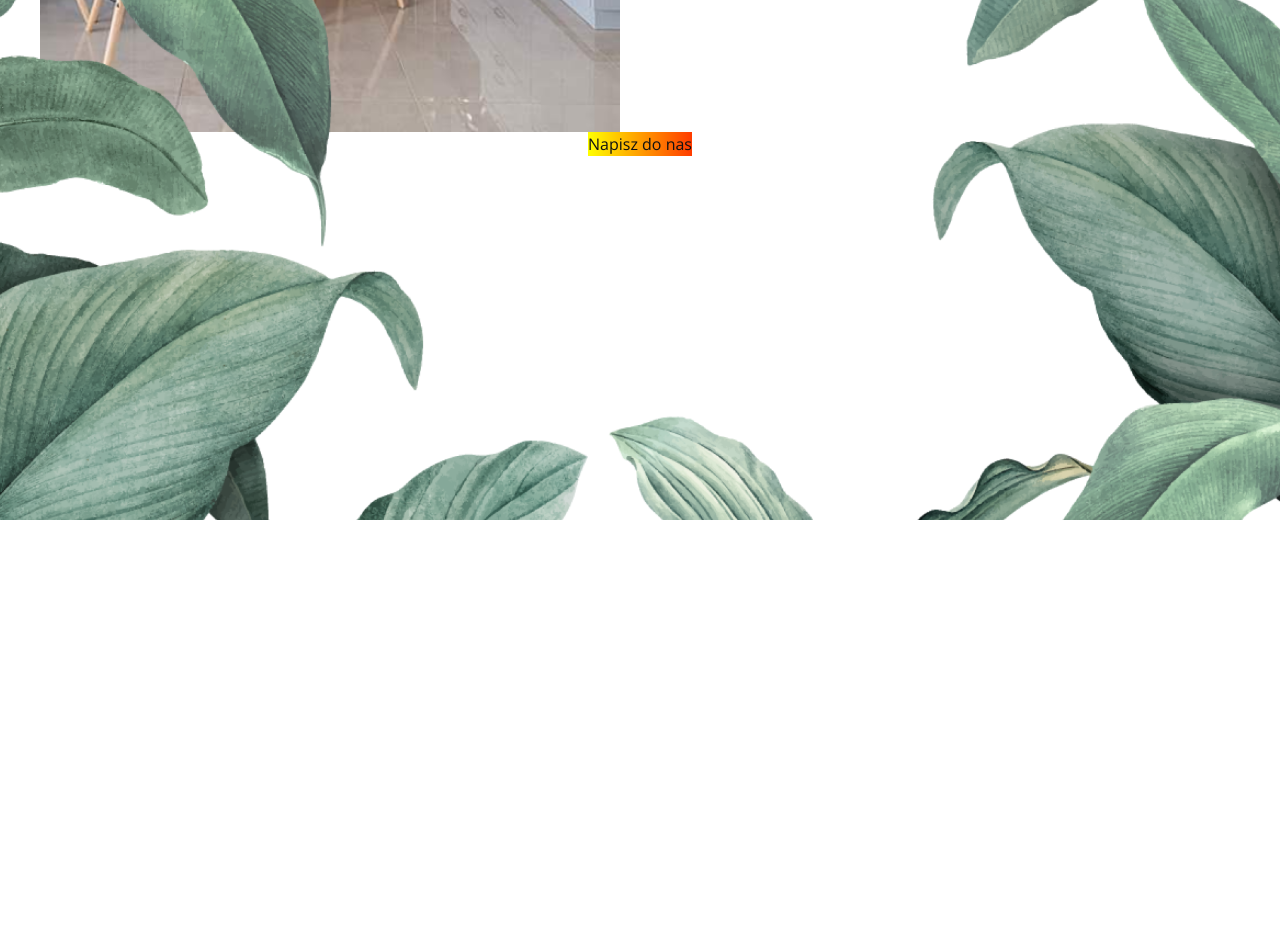
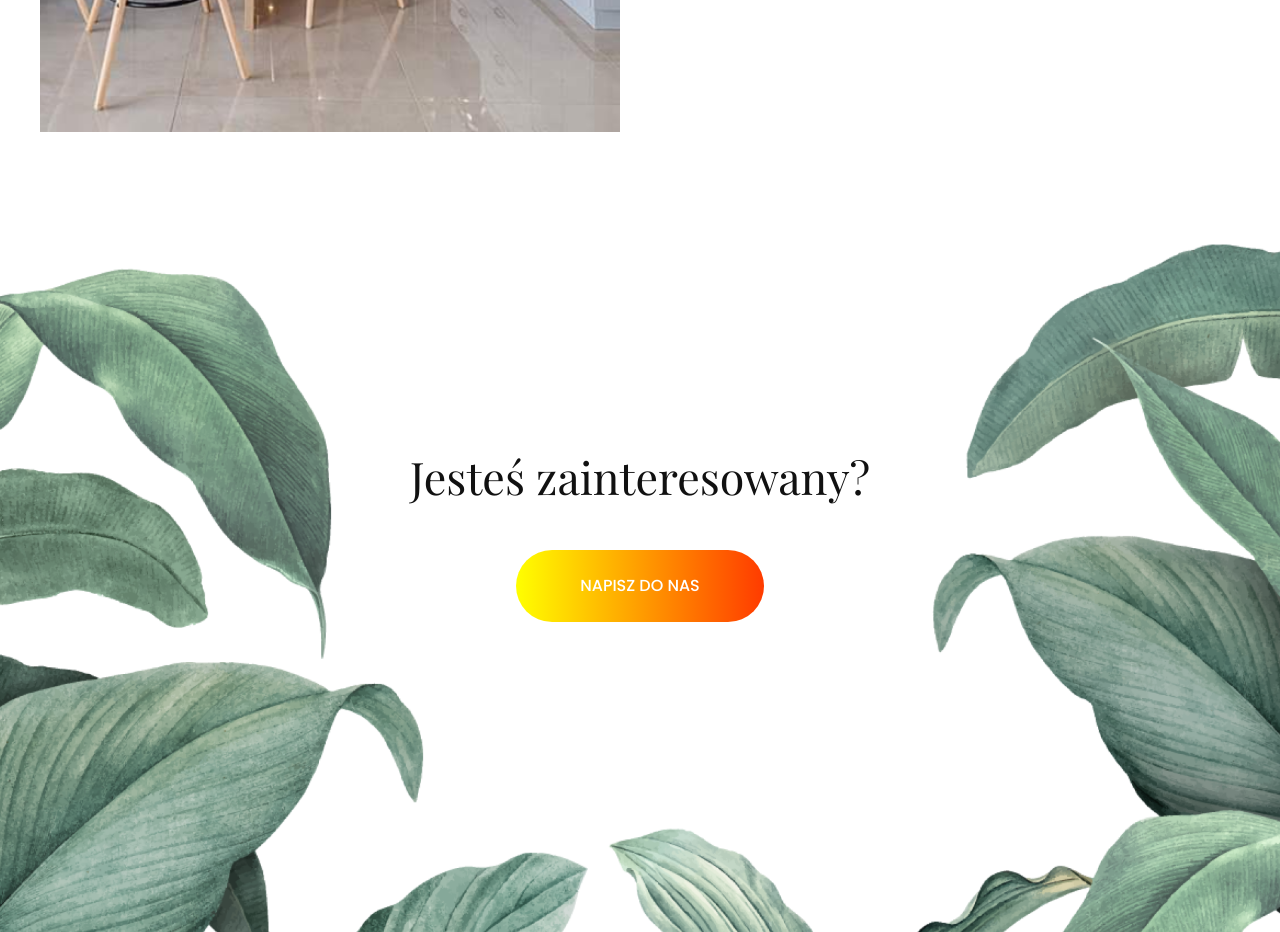
Before and after one commit to dencs08/aviorprojekt.pl, a React (Create React App) app: page / in a window 1280 px wide. Shown: the part 760-1692 px from the top of the page. Before the commit the page ends 1280 px from the top, so only its background shows below. Built offline with nearby package versions, Linux system fonts and the light colour scheme.

Commit message:
add: footer content

```diff
--- a/src/containers/footer/Footer.jsx
+++ b/src/containers/footer/Footer.jsx
@@ -5,11 +5,14 @@ import footerLeaves from "../../assets/footer_leaves.png";
 
 const Footer = () => {
   return (
-    <div className="grid place-items-center relative">
-      <div>
-        <button className="btn btn-primary">Napisz do nas</button>
+    <div id="footer" className="h-screen grid place-items-center relative">
+      <div className="z-10 text-center font-serif">
+        <p className="mb-10">Jesteś zainteresowany?</p>
+        <button className="btn btn-primary font-color-white uppercase font-medium font-sans rounded-full py-6 px-16">
+          Napisz do nas
+        </button>
       </div>
-      <div className="absolute">
+      <div className="absolute bottom-0 z-0">
         <img src={footerLeaves} alt="" />
       </div>
     </div>
--- a/src/containers/footer/footer.scss
+++ b/src/containers/footer/footer.scss
@@ -0,0 +1,5 @@
+#footer {
+  p {
+    font-size: clamp(1.25rem, 3.5vw, 5rem);
+  }
+}
```
